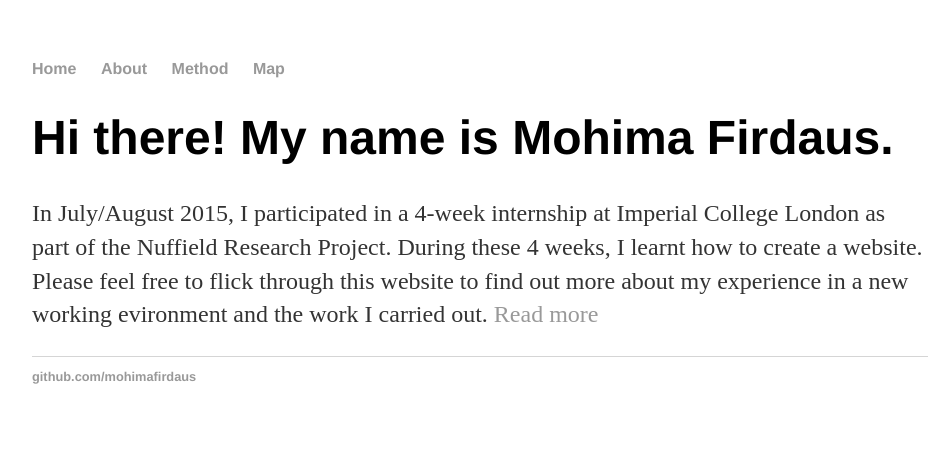
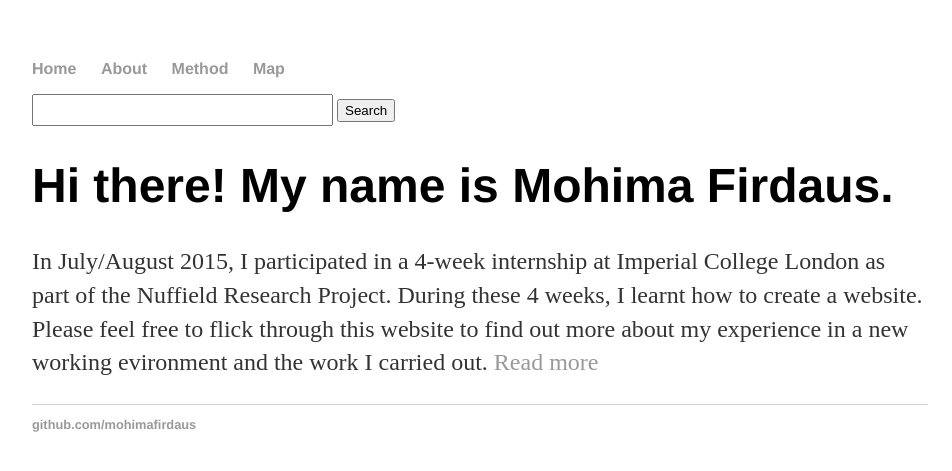
Before and after one commit to mohimafirdaus/mohimafirdaus.github.io, a Jekyll site: the page built from index.html, in a window 1280 px wide. Shown: the top 471 px of the page, without its empty margins (160-1112 px from the left). Built offline with Jekyll 4.4.1, drawn with Linux system fonts in a browser that asks for light colours.

Commit message:
Update default.html

```diff
--- a/_layouts/default.html
+++ b/_layouts/default.html
@@ -13,6 +13,18 @@
         	           	 <li><a href="/map">Map</a></li>
     		    </ul>
 	        	</nav>
+	        	<form id="frmSearch" class="search2" method="get" action="default.html" />
+<input class="search2" id="txtSearch" type="text" name="serach_bar" size="31" maxlength="255"
+value="" style="left: 396px; top: 153px; width: 293px; height: 26px;" />
+<input class="search1" type="submit" name="submition" value="Search" style=" padding-
+bottom:20px; left: 691px; top: 153px; height: 23px" />
+<input class="search2" type="hidden" name="sitesearch" value="default.html" />
+<script type="text/javascript">
+    document.getElementById('frmSearch').onsubmit = function() {
+        window.location = 'http://www.google.com/search?q=site:http://mohimafirdaus.github.io/ ' + document.getElementById('txtSearch').value;
+        return false;
+    }
+</script>
 
 	         	<div class="container">
 
```
